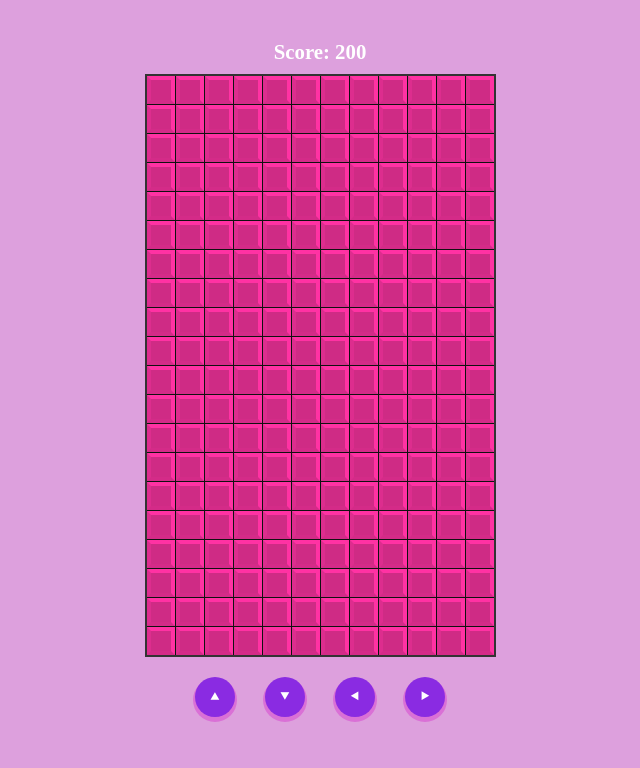
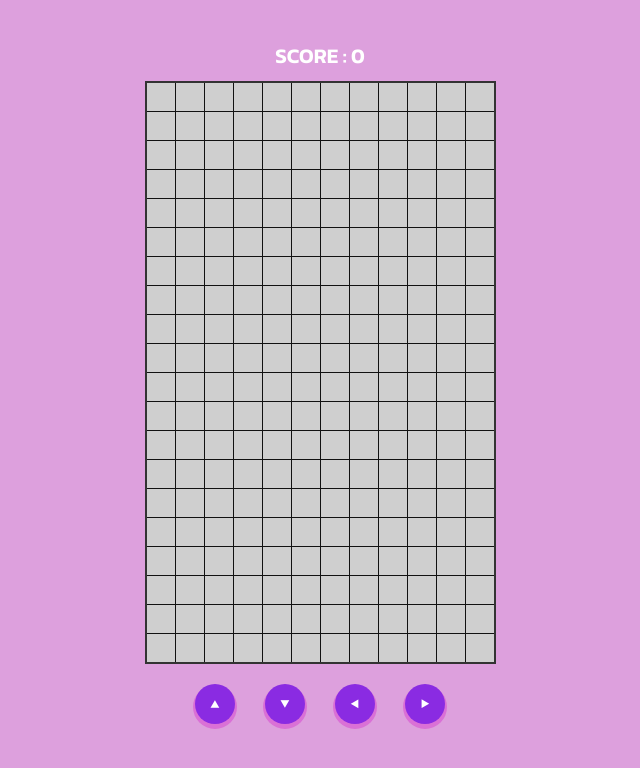
Before and after one commit to F9Uf/TETRIS, a Vue app: page / in a window 1280 px wide. Shown: the top 768 px of the page, without its empty margins (320-960 px from the left). Built offline with nearby package versions, Linux system fonts and the light colour scheme.

Commit message:
added font :art:

```diff
--- a/public/index.html
+++ b/public/index.html
@@ -5,6 +5,7 @@
     <meta http-equiv="X-UA-Compatible" content="IE=edge">
     <meta name="viewport" content="width=device-width,initial-scale=1.0">
     <link rel="icon" href="<%= BASE_URL %>favicon.ico">
+    <link href="https://fonts.googleapis.com/css2?family=Kanit:wght@200;600;900&display=swap" rel="stylesheet">
     <title><%= htmlWebpackPlugin.options.title %></title>
   </head>
   <body>
--- a/src/App.vue
+++ b/src/App.vue
@@ -7,5 +7,6 @@
 <style lang="scss">
 body {
   margin: 0;
+  font-family: 'Kanit', sans-serif;
 }
 </style>
--- a/src/components/game/Display.vue
+++ b/src/components/game/Display.vue
@@ -19,6 +19,6 @@ export default {
     margin: 0 auto;
     color: white;
     font-size: 1.3em;
-    font-weight: 900;
+    font-weight: 600;
 }
 </style>
--- a/src/components/game/Stage.vue
+++ b/src/components/game/Stage.vue
@@ -10,7 +10,7 @@
             <template v-for="(cell, cellIndex) in row">
                 <Cell
                     :key="calIndex(rowIndex, cellIndex, row.length)"
-                    :type="'J'"/>
+                    :type="cell[0]"/>
             </template>
         </template>
     </div>
--- a/src/components/game/Tetris.vue
+++ b/src/components/game/Tetris.vue
@@ -1,7 +1,7 @@
 <template>
     <div class="wrapper">
         <div class="tetris">
-            <display text="Score: 200" />
+            <display :text="`SCORE : ${score}`" />
             <stage :stage="createArray()"/>
             <div class="row">
                 <base-button text="⯅" />
@@ -25,6 +25,14 @@ export default {
         Display,
         Stage,
         BaseButton
+    },
+    data () {
+        return {
+            dropTime: null,
+            gameOver: false,
+            stage: '',
+            score: 0
+        }
     },
     methods: {
         createArray () {
```
